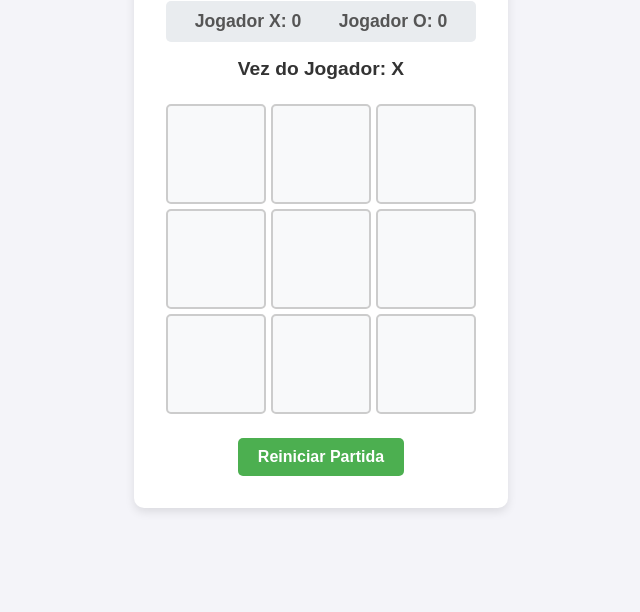
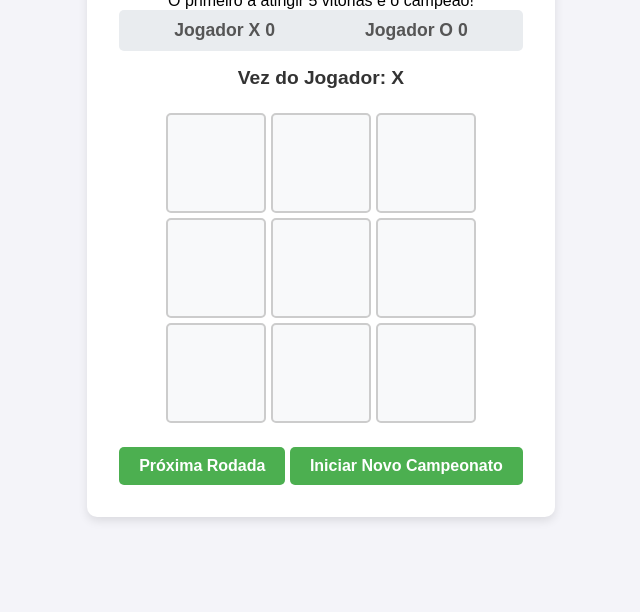
Before and after one commit to xGustamitox/jogo-da-velha-web, a plain HTML site: page index.html in a window 1280 px wide. Shown: the part 188-800 px from the top of the page, without its empty margins (319-959 px from the left). Drawn offline with Linux system fonts and the light colour scheme.

Commit message:
Update index.html

```diff
--- a/index.html
+++ b/index.html
@@ -3,19 +3,28 @@
 <head>
     <meta charset="UTF-8">
     <meta name="viewport" content="width=device-width, initial-scale=1.0">
-    <title>Jogo da Velha</title>
+    <title>Jogo da Velha - Campeonato</title>
     <link rel="stylesheet" href="style.css">
 </head>
 <body>
     <div class="container">
         <h1>Jogo da Velha</h1>
+        <p class="subtitle">O primeiro a atingir 5 vitórias é o campeão!</p>
 
         <div class="scoreboard">
-            <p>Jogador X: <span id="scoreX">0</span></p>
-            <p>Jogador O: <span id="scoreO">0</span></p>
+            <div class="player-score x-score">
+                <span>Jogador X</span>
+                <span id="scoreX" class="score-number">0</span>
+            </div>
+            <div class="player-score o-score">
+                <span>Jogador O</span>
+                <span id="scoreO" class="score-number">0</span>
+            </div>
         </div>
 
-        <div class="status" id="status">Vez do Jogador: X</div>
+        <div class="status-box">
+            <div class="status" id="status">Vez do Jogador: X</div>
+        </div>
 
         <div class="board" id="board">
             <div class="cell" data-index="0"></div>
@@ -29,7 +38,10 @@
             <div class="cell" data-index="8"></div>
         </div>
 
-        <button id="restartBtn">Reiniciar Partida</button>
+        <div class="controls">
+            <button id="restartBtn">Próxima Rodada</button>
+            <button id="resetChampionshipBtn" class="hidden">Iniciar Novo Campeonato</button>
+        </div>
     </div>
 
     <script src="script.js"></script>
```
